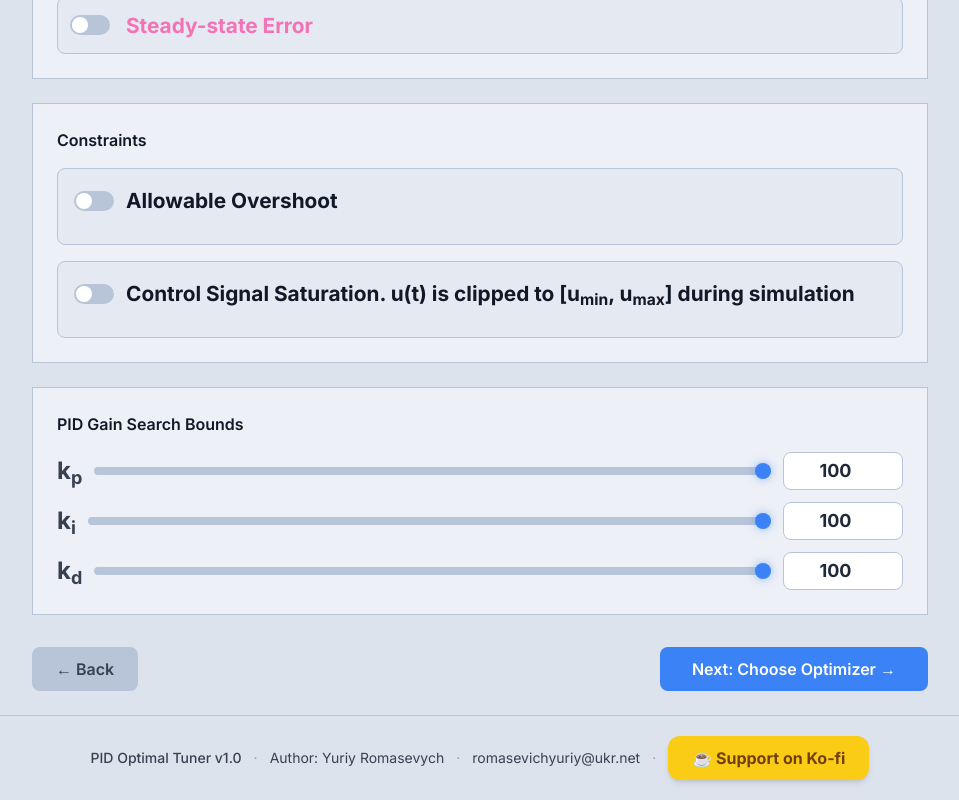
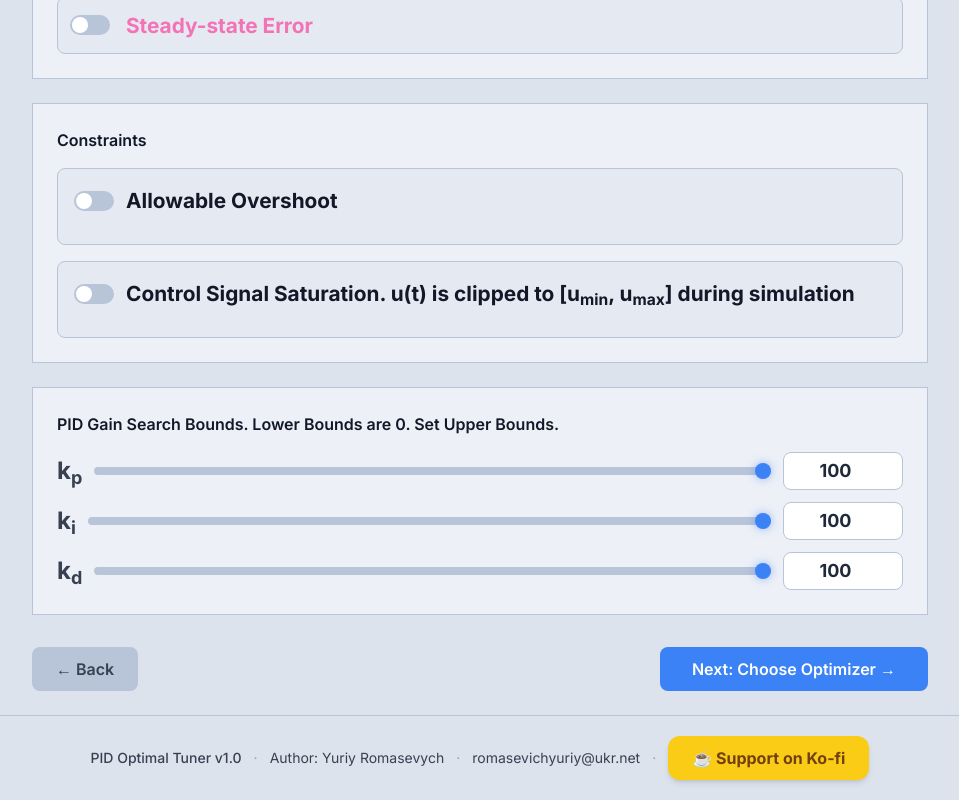
Before and after one commit to romasevych-yuriy/PID_Optimal_Tuner, a React (Vite) app: page /#/criterion in a window 1280 px wide. Shown: the part 1244-2044 px from the top of the page, without its empty margins (160-1119 px from the left). Built offline with nearby package versions, Linux system fonts and the light colour scheme.

Commit message:
feat: expand PID bounds card title with lower/upper bounds description

```diff
--- a/src/pages/CriterionPage.jsx
+++ b/src/pages/CriterionPage.jsx
@@ -201,7 +201,7 @@ export default function CriterionPage() {
 
       {/* PID bounds */}
       <div className="card">
-        <h2 className="font-semibold text-gray-900 mb-4">PID Gain Search Bounds</h2>
+        <h2 className="font-semibold text-gray-900 mb-4">PID Gain Search Bounds. Lower Bounds are 0. Set Upper Bounds.</h2>
         <div className="space-y-3">
           {[
             { key: 'kpMax', sub: 'p' },
```
